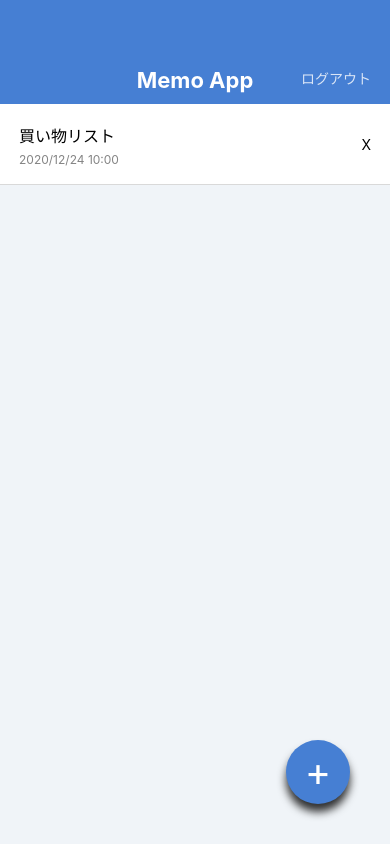
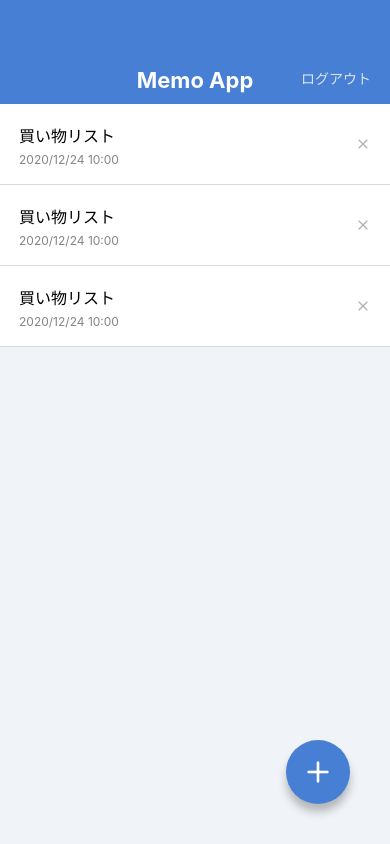
Before and after one commit to obata-n/MemoApp, a React Native app: screen / in a window 390 px wide. Built offline with nearby package versions, Linux system fonts and the light colour scheme.

Commit message:
Install @expo/vector-icons

```diff
--- a/App.jsx
+++ b/App.jsx
@@ -1,27 +1,10 @@
 import React from 'react';
-import { StyleSheet, View } from 'react-native';
 
-import AppBar from './src/components/AppBar';
-import MemoList from './src/components/MemoList';
-import CircleButton from './src/components/CircleButton';
+import MemoListScreen from './src/screens/MemoListScreen';
+// import MemoDetailScreen from './src/screens/MemoDetailScreen';
 
 export default function App() {
   return (
-    <View style={styles.container}>
-
-      <AppBar />
-
-      <MemoList />
-
-      <CircleButton>+</CircleButton>
-
-    </View>
+    <MemoListScreen />
   );
 }
-
-const styles = StyleSheet.create({
-  container: {
-    flex: 1,
-    backgroundColor: '#F0F4F8',
-  },
-});
--- a/package.json
+++ b/package.json
@@ -9,6 +9,7 @@
   },
   "dependencies": {
     "-": "^0.0.1",
+    "@expo/vector-icons": "^12.0.4",
     "expo": "~41.0.1",
     "expo-status-bar": "~1.0.4",
     "g": "^2.0.1",
--- a/src/components/CircleButton.jsx
+++ b/src/components/CircleButton.jsx
@@ -1,18 +1,23 @@
 import React from 'react';
-import { View, Text, StyleSheet } from 'react-native';
-import { string } from 'prop-types';
+import { View, StyleSheet } from 'react-native';
+import { string, shape } from 'prop-types';
+import { Feather } from '@expo/vector-icons';
 
 export default function CircleButton(props) {
-  const { children } = props;
+  const { style, name } = props;
   return (
-    <View style={styles.circleButton}>
-      <Text style={styles.circleButtonLabel}>{children}</Text>
+    <View style={[styles.circleButton, style]}>
+      <Feather name={name} size={32} color="white" />
     </View>
   );
 }
 
 CircleButton.propTypes = {
-  children: string.isRequired,
+  style: shape(),
+  name: string.isRequired,
+};
+CircleButton.defaultProps = {
+  style: null,
 };
 
 const styles = StyleSheet.create({
@@ -28,7 +33,7 @@
     bottom: 40,
     shadowColor: '#000000',
     shadowOffset: { width: 0, height: 8 },
-    shadowOpacity: 0.8,
+    shadowOpacity: 0.25,
     shadowRadius: 8,
     elevation: 8,
   },
--- a/src/components/MemoList.jsx
+++ b/src/components/MemoList.jsx
@@ -1,15 +1,36 @@
 import React from 'react';
 import { View, Text, StyleSheet } from 'react-native';
+import { Feather } from '@expo/vector-icons';
 
 export default function MemoList() {
   return (
-    <View style={styles.memoListItem}>
-      <View>
-        <Text style={styles.memoListItemTitle}>買い物リスト</Text>
-        <Text style={styles.memoListItemDate}>2020/12/24 10:00</Text>
+    <View>
+      <View style={styles.memoListItem}>
+        <View>
+          <Text style={styles.memoListItemTitle}>買い物リスト</Text>
+          <Text style={styles.memoListItemDate}>2020/12/24 10:00</Text>
+        </View>
+        <View>
+          <Feather name="x" size={16} color="#B0B0B0" />
+        </View>
       </View>
-      <View>
-        <Text>X</Text>
+      <View style={styles.memoListItem}>
+        <View>
+          <Text style={styles.memoListItemTitle}>買い物リスト</Text>
+          <Text style={styles.memoListItemDate}>2020/12/24 10:00</Text>
+        </View>
+        <View>
+          <Feather name="x" size={16} color="#B0B0B0" />
+        </View>
+      </View>
+      <View style={styles.memoListItem}>
+        <View>
+          <Text style={styles.memoListItemTitle}>買い物リスト</Text>
+          <Text style={styles.memoListItemDate}>2020/12/24 10:00</Text>
+        </View>
+        <View>
+          <Feather name="x" size={16} color="#B0B0B0" />
+        </View>
       </View>
     </View>
   );
--- /dev/null
+++ b/src/screens/MemoDetailScreen.jsx
@@ -0,0 +1,60 @@
+import React from 'react';
+import {
+  View, ScrollView, Text, StyleSheet,
+} from 'react-native';
+
+import AppBar from '../components/AppBar';
+import CircleButton from '../components/CircleButton';
+
+export default function MemoDetailScreen() {
+  return (
+    <View style={styles.container}>
+      <AppBar />
+      <View style={styles.memoHeader}>
+        <Text style={styles.memoTitle}>買い物リスト</Text>
+        <Text style={styles.memoDate}>2020/12/22 10:00</Text>
+      </View>
+      <ScrollView style={styles.memoBody}>
+        <Text style={styles.memoText}>
+          買い物リスト
+          書体やレイアウトなどを確認するために使います。
+          本文ようなので使い方を間違えると不自然に見えることもありますので要注意。
+        </Text>
+      </ScrollView>
+      <CircleButton style={{ top: 160, bottom: 'auto' }} name="edit-2" />
+    </View>
+  );
+}
+
+const styles = StyleSheet.create({
+  container: {
+    flex: 1,
+    backgroundColor: '#ffffff',
+  },
+  memoHeader: {
+    backgroundColor: '#467FD3',
+    height: 96,
+    justifyContent: 'center',
+    paddingVertical: 24,
+    paddingHorizontal: 19,
+  },
+  memoTitle: {
+    color: '#ffffff',
+    fontSize: 20,
+    lineHeight: 32,
+    fontWeight: 'bold',
+  },
+  memoDate: {
+    color: '#ffffff',
+    fontSize: 12,
+    lineHeight: 16,
+  },
+  memoBody: {
+    paddingVertical: 32,
+    paddingHorizontal: 32,
+  },
+  memoText: {
+    fontSize: 16,
+    lineHeight: 24,
+  },
+});
--- /dev/null
+++ b/src/screens/MemoListScreen.jsx
@@ -0,0 +1,23 @@
+import React from 'react';
+import { View, StyleSheet } from 'react-native';
+
+import AppBar from '../components/AppBar';
+import MemoList from '../components/MemoList';
+import CircleButton from '../components/CircleButton';
+
+export default function MemoListScreen() {
+  return (
+    <View style={styles.container}>
+      <AppBar />
+      <MemoList />
+      <CircleButton name="plus" />
+    </View>
+  );
+}
+
+const styles = StyleSheet.create({
+  container: {
+    flex: 1,
+    backgroundColor: '#F0F4F8',
+  },
+});
```
Also changed, not shown: 1 other file (tests, documents, lock files or other folders).
